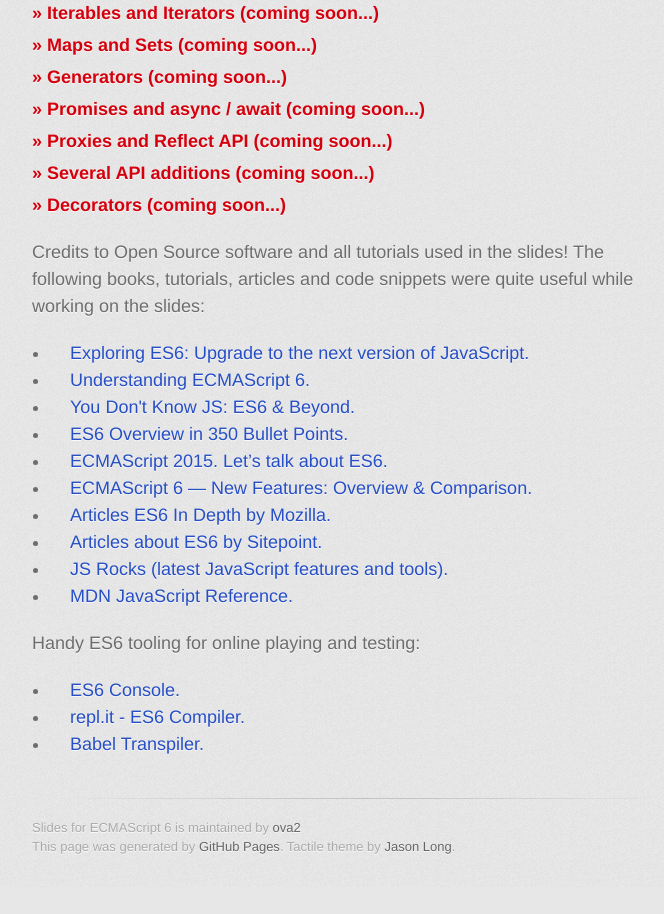
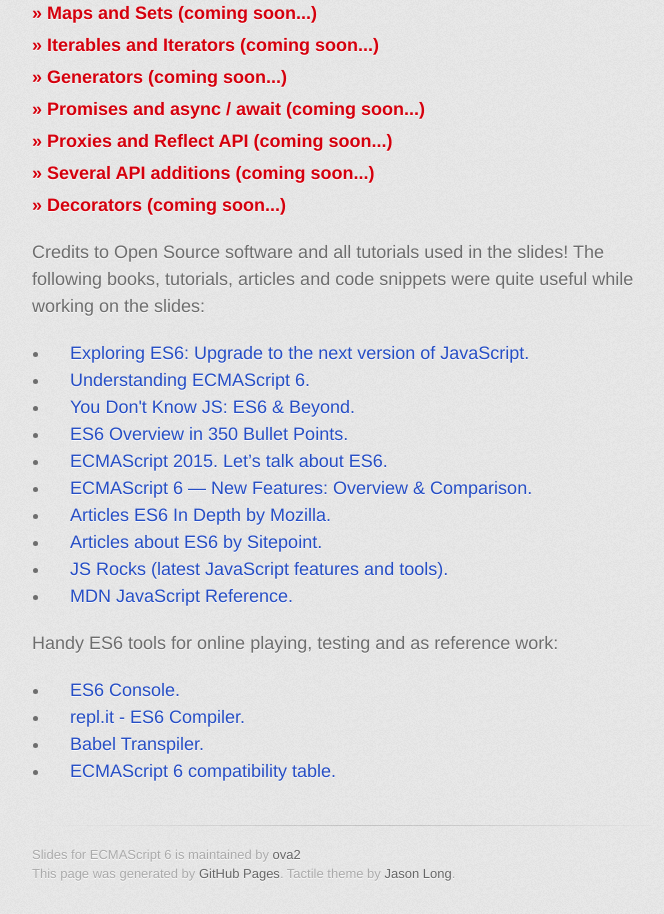
Before and after one commit to ova2/es6-presentations, a plain HTML site: page index.html in a window 1280 px wide. Shown: the part 748-1662 px from the top of the page, without its empty margins (298-962 px from the left). Before the commit the page ends 1635 px from the top, so only its background shows below. Drawn offline with Linux system fonts and the light colour scheme; a web font is replaced by a local one.

Commit message:
Added ECMAScript 6 compatibility table

```diff
--- a/index.html
+++ b/index.html
@@ -91,15 +91,15 @@
             </h3>
 
             <h3>
+                <a id="mapssets" class="anchor" href="#mapssets" aria-hidden="true">
+                    <span class="octicon octicon-link"></span></a>
+                <a href="slides/mapssets/index.html" class="goto" target="_blank">Maps and Sets (coming soon...)</a>
+            </h3>
+
+            <h3>
                 <a id="iterators" class="anchor" href="#iterators" aria-hidden="true">
                     <span class="octicon octicon-link"></span></a>
                 <a href="slides/iterators/index.html" class="goto" target="_blank">Iterables and Iterators (coming soon...)</a>
-            </h3>
-
-            <h3>
-                <a id="mapssets" class="anchor" href="#mapssets" aria-hidden="true">
-                    <span class="octicon octicon-link"></span></a>
-                <a href="slides/mapssets/index.html" class="goto" target="_blank">Maps and Sets (coming soon...)</a>
             </h3>
 
             <h3>
@@ -190,7 +190,7 @@
             </ul>
 
             <p style="margin-top:20px">
-                Handy ES6 tooling for online playing and testing:
+                Handy ES6 tools for online playing, testing and as reference work:
             </p>
             <ul class="references">
                 <li>
@@ -208,6 +208,11 @@
                         Babel Transpiler.
                     </a>
                 </li>
+                <li>
+                    <a href="http://kangax.github.io/compat-table/es6/" class="ref" target="_blank">
+                        ECMAScript 6 compatibility table.
+                    </a>
+                </li>
             </ul>
 
         </section>
```
